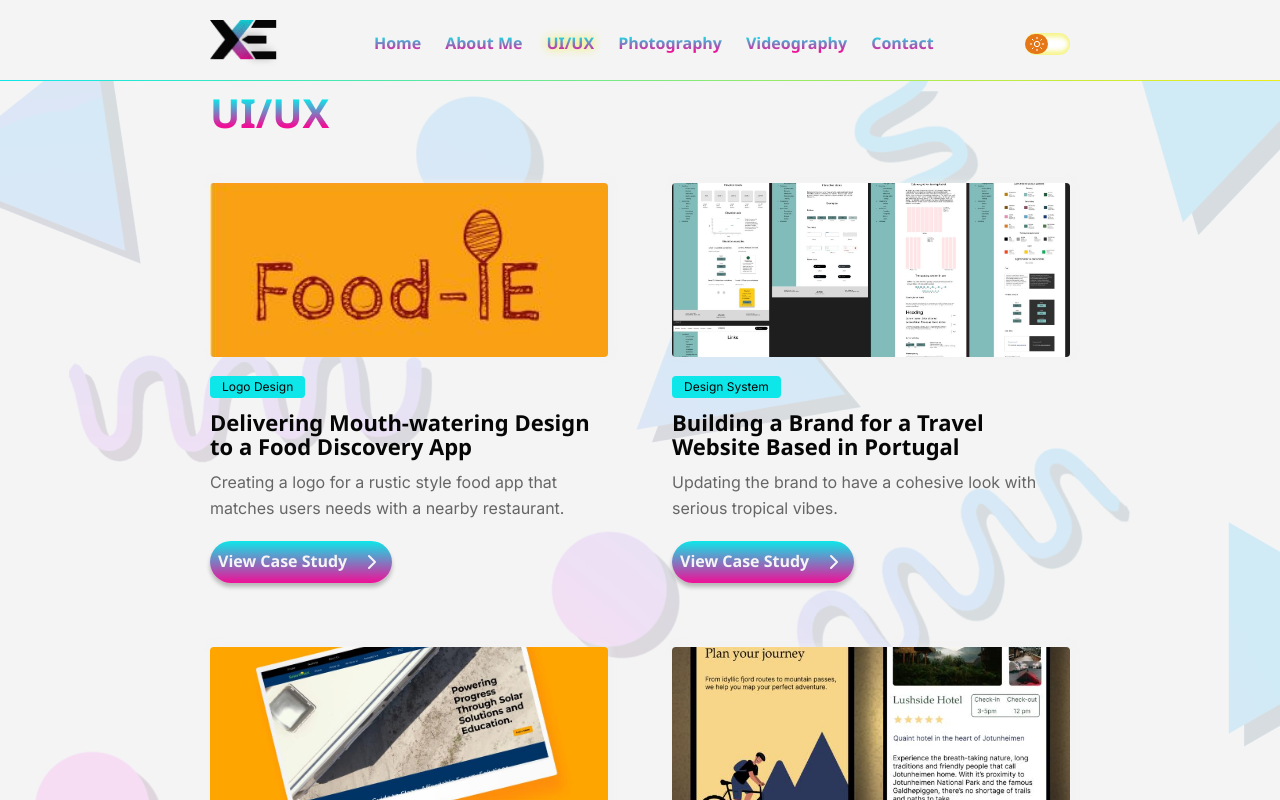
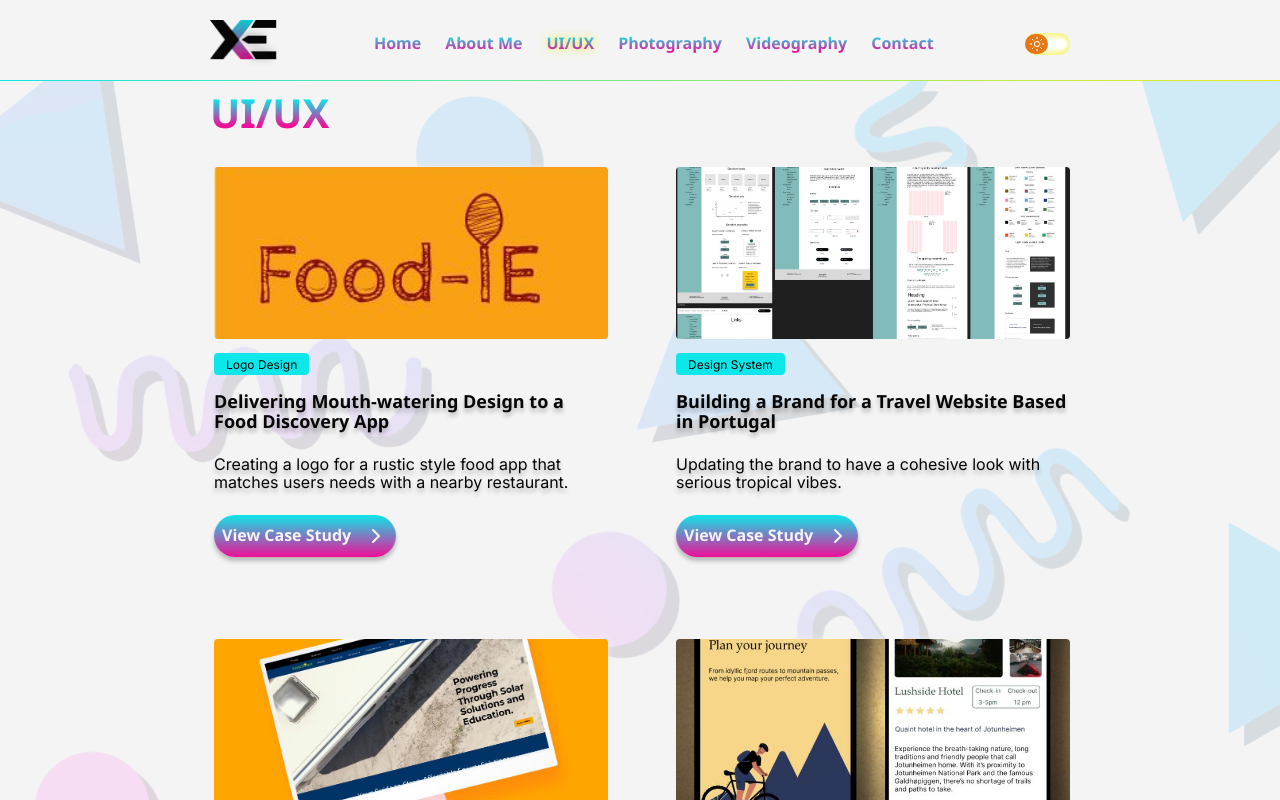
Before and after one commit to duct-tape-deployments/devin-portfolio, a React (Vite) app: page /ui-ux in a window 1280 px wide. Shown: the top 800 px of the page. Built offline with nearby package versions, Linux system fonts and the light colour scheme; a web font is replaced by a local one.

Commit message:
fix(ui-ux): match portfolio card spacing and title/description type to Figma

```diff
--- a/src/components/portfolio/PortfolioCard.tsx
+++ b/src/components/portfolio/PortfolioCard.tsx
@@ -16,21 +16,23 @@ export function PortfolioCard({ caseStudy }: PortfolioCardProps) {
   const content = caseStudy.content[language];
 
   return (
-    <article className="flex flex-col gap-4">
+    <article className="ml-1 flex flex-col gap-3.5">
       {caseStudy.image && (
         <div className="overflow-hidden rounded-sm shadow-glow-image">
           <img src={caseStudy.image} alt="" className="aspect-[16/7] w-full object-cover" />
         </div>
       )}
 
-      <div>
-        <p className="badge mb-3">{content.category}</p>
+      <div className="flex flex-col items-start">
+        <p className="badge mb-4.25">{content.category}</p>
 
-        <h2 className="font-display text-h3 font-semibold text-foreground">{content.title}</h2>
+        <h2 className="text-h4 font-bold text-foreground text-shadow-drop">{content.title}</h2>
 
-        <p className="mt-3 text-body text-muted-foreground">{content.description}</p>
+        <p className="mt-6 text-body leading-display text-foreground text-shadow-drop">
+          {content.description}
+        </p>
 
-        <Link to={`/ui-ux/${caseStudy.slug}`} className="btn btn-primary mt-5">
+        <Link to={`/ui-ux/${caseStudy.slug}`} className="btn btn-primary mt-6">
           {t.viewCaseStudy}
 
           <ChevronRight className="size-6" aria-hidden="true" />
--- a/src/pages/UiUx.tsx
+++ b/src/pages/UiUx.tsx
@@ -19,11 +19,11 @@ function UiUx() {
       />
 
       <PageContainer className="pt-2.5 pb-12 z-20 relative">
-        <header className="mb-12">
+        <header className="mb-8">
           <h1 className="title-gradient">UI/UX</h1>
         </header>
 
-        <div className="grid gap-x-16 gap-y-16 md:grid-cols-2">
+        <div className="grid gap-x-16 gap-y-20.5 md:grid-cols-2">
           {caseStudies.map((caseStudy) => (
             <PortfolioCard key={caseStudy.slug} caseStudy={caseStudy} />
           ))}
```
